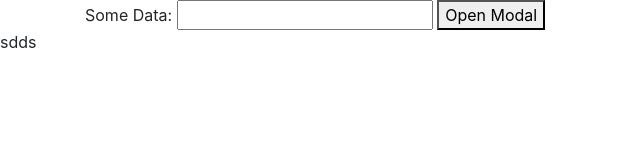
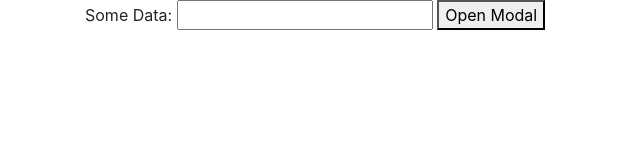
Before and after one commit to devsatya/MW, a plain HTML site: page index.html in a window 1280 px wide. Shown: the full height of the page, 0-640 px from the left. Drawn offline with nearby package versions, Linux system fonts and the light colour scheme.

Commit message:
Update index.html

```diff
--- a/index.html
+++ b/index.html
@@ -34,6 +34,6 @@
   </div>
 
 </div>
-sdds
+
 </body>
 </html>
```
